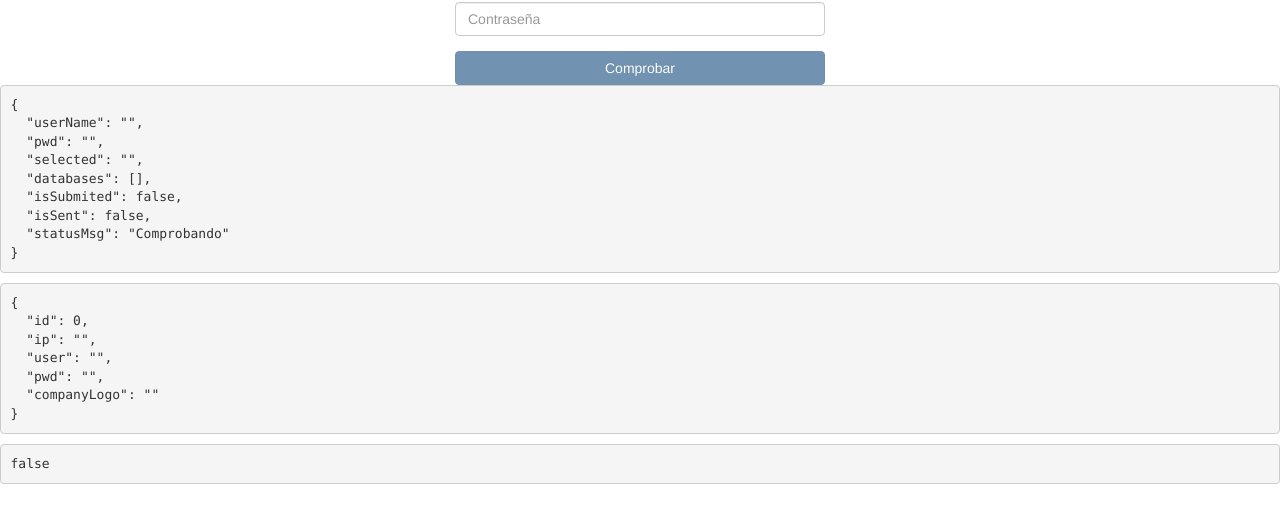
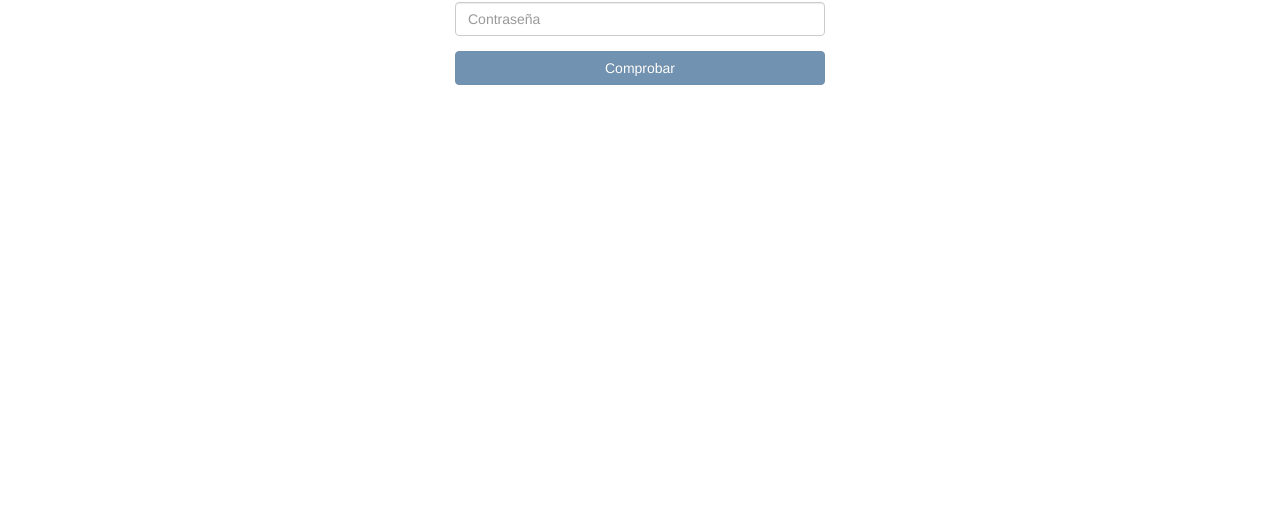
Before and after one commit to aldrin-ronco/QSWebV, a Vue app: page /login in a window 1280 px wide. Shown: the part 270-792 px from the top of the page. Built offline with nearby package versions, Linux system fonts and the light colour scheme.

Commit message:
styling login

```diff
--- a/src/components/login.vue
+++ b/src/components/login.vue
@@ -31,17 +31,18 @@
             </option>
           </select>
         </div>
-        <button
-               class="btn btn-primary"
-               :disabled="!shouldEnableComprobar"
-               @click="logginCheck($event)">
-               {{ buttonStatusMsg }}
+        <button name="btnComprobar"
+                class="btn btn-primary"
+                :disabled="!shouldEnableComprobar"
+                @click="logginCheck($event)">
+                <span v-bind:class="{ 'glyphicon': isSubmited, 'glyphicon-refresh': isSubmited, 'spinning': isSubmited }"</span>
+                {{ buttonStatusMsg }}
         </button>
       </div>
     </form>
-    <pre>{{ $data }}</pre>
+    <!-- <pre>{{ $data }}</pre>
     <pre>{{ host }}</pre>
-    <pre>{{ showCompany }}</pre>
+    <pre>{{ showCompany }}</pre> -->
   </div>
 </template>
 
@@ -56,8 +57,7 @@ export default {
       selected: '',
       databases: [],
       isSubmited: false,
-      isSent: false,
-      statusMsg: 'Comprobando'
+      isSent: false
     }
   },
   computed: {
@@ -66,7 +66,9 @@ export default {
       'axios_instance'
     ]),
     shouldEnableComprobar () {
-      if (this.userName.trim() && this.pwd.trim()) {
+      if (this.isSubmited && !this.isSent) { // Si han dado clieck en comprobar pero aun no ha respondido el servidor
+        return false
+      } else if (this.userName.trim() && this.pwd.trim()) {
         return true
       } else {
         return false
```
Also changed, not shown: 9 other files (tests, documents, lock files or other folders).
